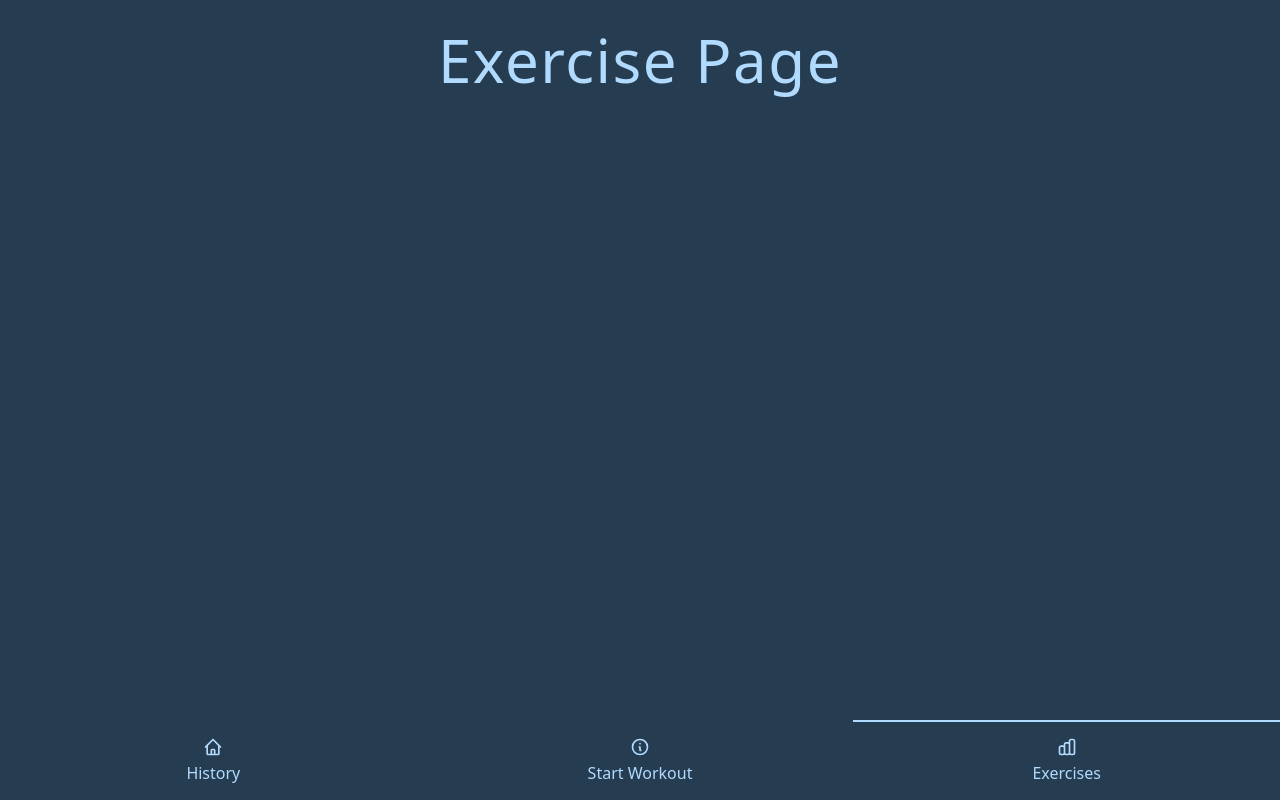
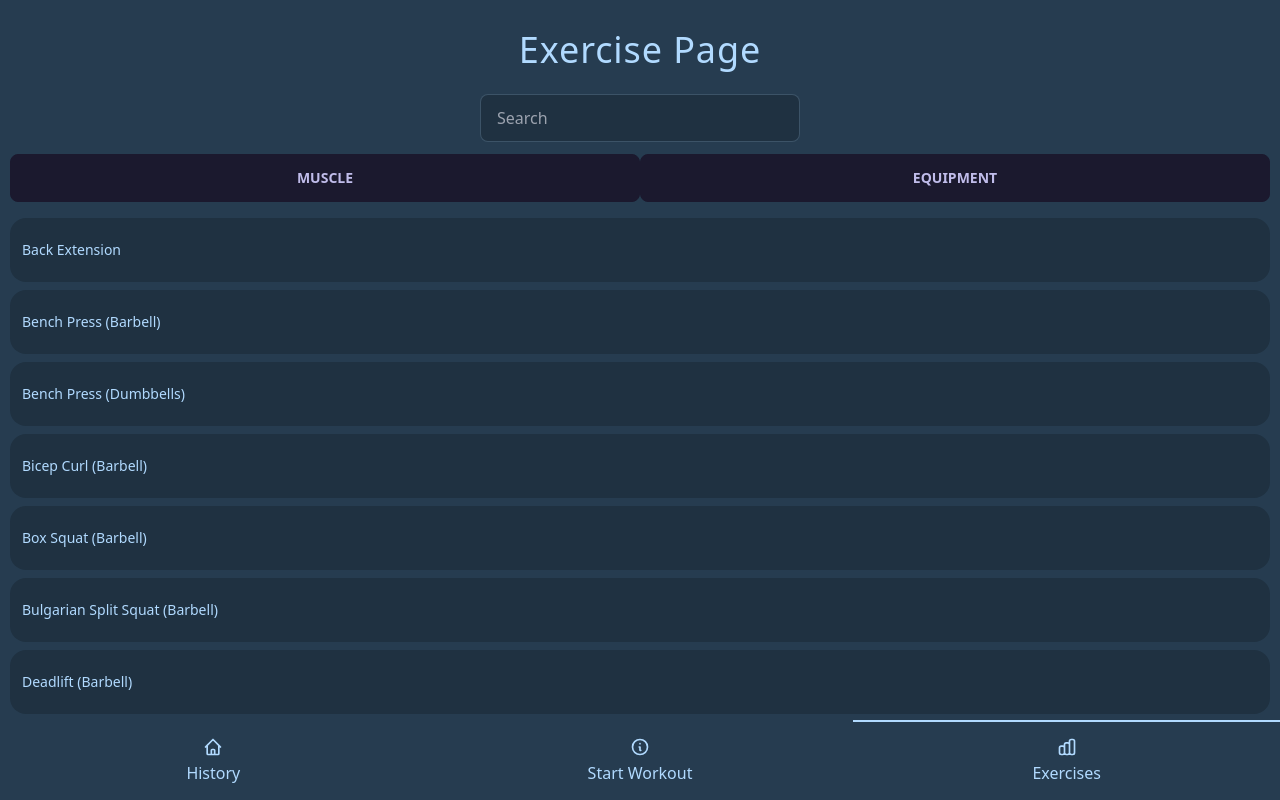
Before and after one commit to tbroder14/full-stack-fitness-app, a React (Vite) app in the folder frontend/vite-project/: page / in a window 1280 px wide. Both pictures are taken after a click on the button "Exercises". Shown: the top 800 px of the page. Built offline with nearby package versions, Linux system fonts and the light colour scheme.

Commit message:
added 'delete exercise' button

```diff
--- a/frontend/vite-project/src/components/ActiveWorkoutPage.jsx
+++ b/frontend/vite-project/src/components/ActiveWorkoutPage.jsx
@@ -11,7 +11,6 @@ export default function ActiveWorkoutPage({setActivePage, setShowButtons, curren
     useEffect(() => {
         const updatedWorkoutData = currentWorkoutExercises.reduce((acc, exercise) => {
             const exerciseExists = workoutData.some((item) => item.name === exercise);
-
             if (!exerciseExists) {
                 const newExercise = {
                 name: exercise,
@@ -21,16 +20,13 @@ export default function ActiveWorkoutPage({setActivePage, setShowButtons, curren
             ],};
             return [...acc, newExercise];
             }
-
             return acc;
         }, workoutData);
+        const draftWorkoutData = updatedWorkoutData.filter((item) =>
+            currentWorkoutExercises.includes(item.name));
+        setWorkoutData(draftWorkoutData);
+    }, [currentWorkoutExercises]);
 
-        const finalWorkoutData = updatedWorkoutData.filter((item) =>
-        currentWorkoutExercises.includes(item.name)
-        );
-
-        setWorkoutData(finalWorkoutData);
-    }, [currentWorkoutExercises]);
 
     const startOfWorkoutTime = new Date().getHours()
     let currentWorkoutName = ''
@@ -64,19 +60,38 @@ export default function ActiveWorkoutPage({setActivePage, setShowButtons, curren
     }
 
     function addNote() {
-        console.log('add note')
+        // console.log('add note')
+        setWorkoutData((prevData) => {
+            const updatedData = prevData.map((e) => {
+                if (exercise === e.name) {
+                    const updatedNestedArray = [...e.sets, { weight:"60", reps:"8", distance:"0", seconds:"0", notes:"" }];
+                    return { ...e, sets: updatedNestedArray };
+                }
+                return e;
+            });
+            return updatedData;
+        });
     }
 
-    function deleteExercise() {
-        console.log('delete exercise')
+    function deleteExercise(exercise, index) {
+        setWorkoutData((prevData) => {
+            const updatedData = prevData.map((e) => {
+                if (e.name === exercise) {
+                workoutData.splice(index, 1)
+            }
+            return e
+        })
+        return updatedData
+        });
+
+        const newTempCurrentExercisesArray = currentWorkoutExercises.filter((item) => item !== exercise);
+        setCurrentWorkoutExercises(newTempCurrentExercisesArray)
     }
 
     function updateWeight() {
-
     }
 
     function updateReps() {
-
     }
 
     const addSet = (exercise, event) => {
@@ -96,6 +111,7 @@ export default function ActiveWorkoutPage({setActivePage, setShowButtons, curren
 
     function finishWorkout() {
         console.log('this workout would be saved')
+        // const finalWorkoutData =
         // {
         // date:"5/14/2012",
         // exerciseName:"One-Arm Dumbbell Row",
@@ -154,12 +170,12 @@ export default function ActiveWorkoutPage({setActivePage, setShowButtons, curren
                             <span>
                                 <details className="dropdown">
                                     <summary className="ml-2 btn font-bold">...</summary>
-                                    <ul className="p-2 shadow menu dropdown-content bg-neutral rounded-box w-52">
+                                    <ul className="p-2 shadow menu dropdown-content bg-neutral rounded-box w-40">
                                         <li>
                                             <button onClick={addNote} className="w-full text-left text-base">Add Note</button>
                                         </li>
                                         <li>
-                                            <button onClick={deleteExercise} className="w-full text-left text-base">Delete Exercise</button>
+                                            <button onClick={(event) => deleteExercise(exercise.name, index)} className="w-full text-left text-base">Delete Exercise</button>
                                         </li>
                                     </ul>
                                 </details>
@@ -187,7 +203,6 @@ export default function ActiveWorkoutPage({setActivePage, setShowButtons, curren
                                                 name="Weight"
                                                 id="weight"
                                                 placeholder={row.weight}
-                                                // value='50'
                                                 className="input bg-black rounded-lg w-16 text-center h-8"
                                                 // onChange={updateWeight}
                                             /></td>
@@ -197,9 +212,8 @@ export default function ActiveWorkoutPage({setActivePage, setShowButtons, curren
                                                 name="Reps"
                                                 id="reps"
                                                 placeholder={row.reps}
-                                                // value='50'
                                                 className="input bg-black rounded-lg w-16 text-center h-8"
-                                                // onChange={updateReps}
+                                                onChange={updateReps}
                                             /></td>
                                         <td>CM</td>
                                     </tr>
--- a/frontend/vite-project/src/components/ExercisesPage.jsx
+++ b/frontend/vite-project/src/components/ExercisesPage.jsx
@@ -1,8 +1,57 @@
+import { muscle, equipment, sortedExerciseList } from '../data';
+
 export default function Exercises() {
     return(
         <>
-            <div className="flex text-6xl text-center mt-5 mb-3 tracking-wide justify-center items-center">Exercise Page</div>
+            <div className="flex text-4xl text-center mt-5 mb-3 tracking-wide justify-center items-center">Exercise Page</div>
+            <div className="sticky top-0 pt-2 z-10 bg-base-100">
+                <div className="flex justify-between content-center">
+                </div>
+                <div>
+                    <input type="text" placeholder="Search" className="input input-bordered bg-base-300 my-1 w-full max-w-xs" />
+                </div>
+                <div className="flex">
+                    <details className="dropdown w-full">
+                        <summary tabIndex={0} className="btn my-2 w-full">Muscle</summary>
+                        <ul tabIndex={0} className="dropdown-content menu p-2 shadow bg-base-100 rounded-box w-52">
+                            {muscle.map((muscle) => {
+                                return (
+                                    <li><a>{muscle}</a></li>
+                                )
+                            })}
+                        </ul>
+                    </details>
+                    <details className="dropdown w-full">
+                        <summary tabIndex={0} className="btn my-2 w-full">Equipment</summary>
+                        <ul tabIndex={0} className="dropdown-content menu p-2 shadow bg-base-100 rounded-box w-52">
+                            {equipment.map((equipment) => {
+                                return (
+                                    <li><a>{equipment}</a></li>
+                                )
+                            })}
+                        </ul>
+                    </details>
+                </div>
+            </div>
+            <form>
 
+                {sortedExerciseList.map((exercise, index) => {
+                    return(
+                    <div className="my-2 grid h-16 card bg-base-300 px-2" key={index}>
+                        <label className="label cursor-pointer">
+                            <button className="label-text">{exercise.name}</button>
+                            {/* <input
+                                // type="checkbox"
+                                // className="checkbox"
+                                value={exercise.name}
+                                // checked={activeExercises.includes(exercise.name)}
+                                // onChange={selectedExercises}
+                            /> */}
+                        </label>
+                    </div>)
+                })}
+                {/* <input type="submit" value="Add Exercises" className="btn btn-primary mt-4 mb-20"/> */}
+            </form>
         </>
     )
 
--- a/frontend/vite-project/src/data.js
+++ b/frontend/vite-project/src/data.js
@@ -104,8 +104,8 @@ export { muscle, equipment, sortedExerciseList };
 
 
 //              start workout tab
-// add notes to workout
-// delete exercise and delete particular set
+// add notes to particular exercise
+// delete particular set (might be exclusive to iPhone app because of swiping motion)
 
 // fix "add exercises" button on "edit template" page
 
```
Lines whose indentation alone changed are shown as unchanged.
